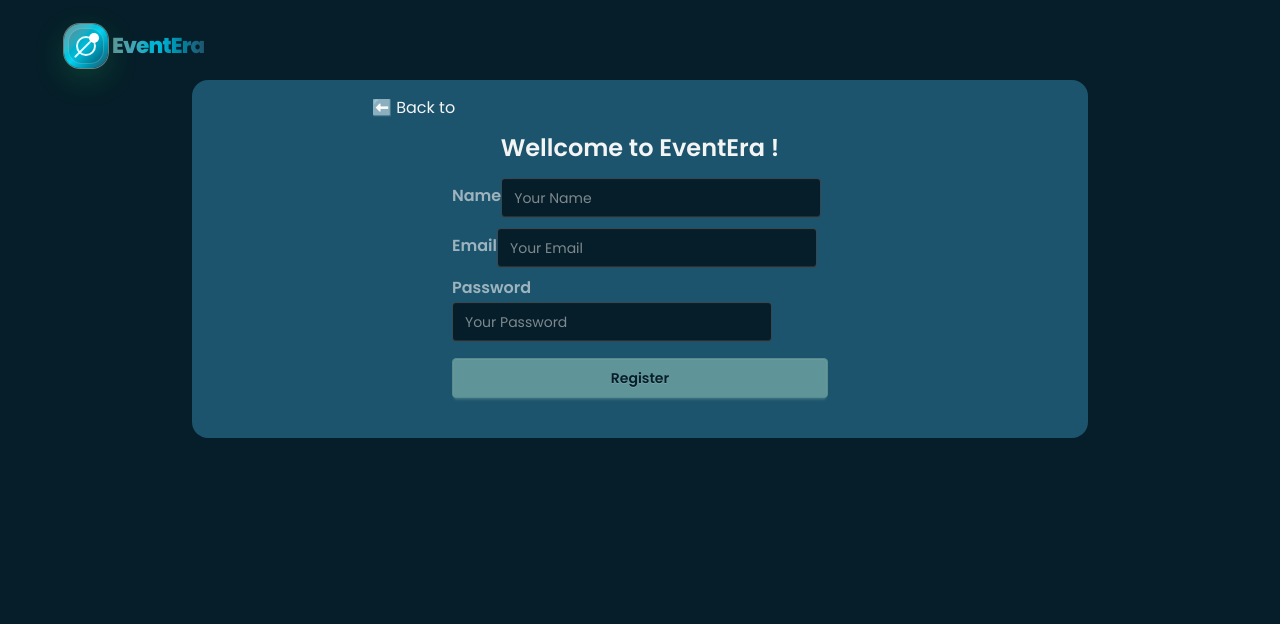
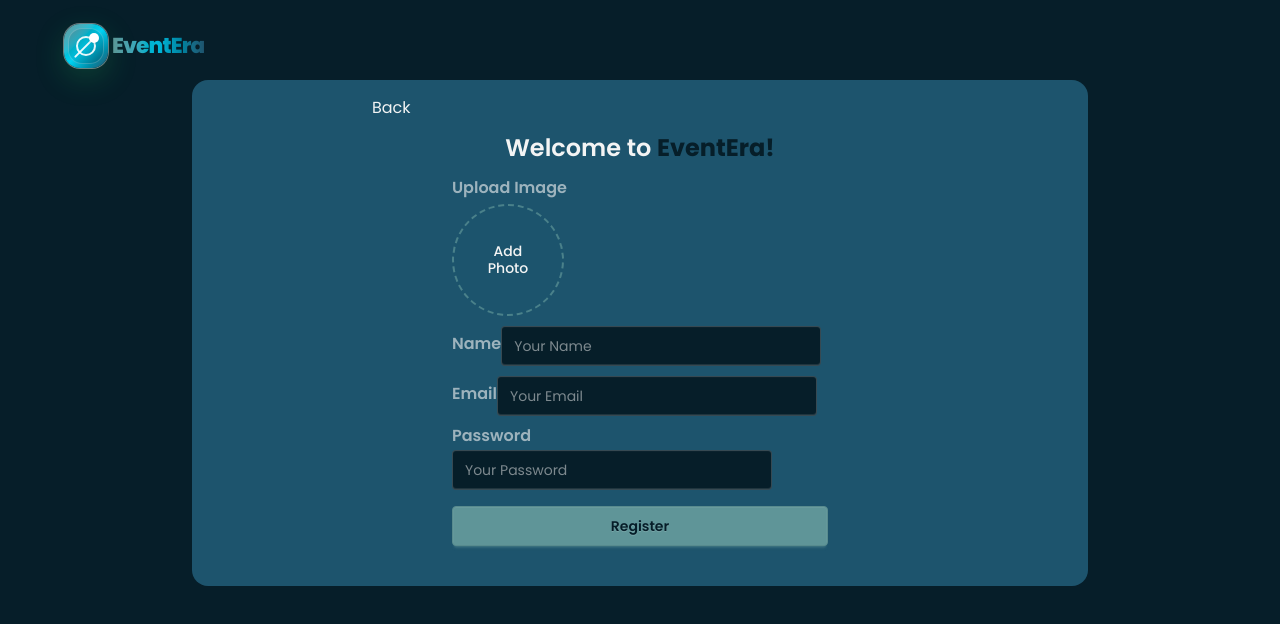
Before and after one commit to Rumon-Ghosh/event-frontend, a Next.js app: page /register in a window 1280 px wide. Shown: the top 624 px of the page. Built offline with nearby package versions, Linux system fonts and the light colour scheme.

Commit message:
added the register form with credintial

```diff
--- a/package.json
+++ b/package.json
@@ -9,6 +9,7 @@
     "lint": "eslint"
   },
   "dependencies": {
+    "axios": "^1.13.6",
     "next": "16.2.0",
     "react": "19.2.4",
     "react-dom": "19.2.4",
--- a/src/app/(auth)/register/page.tsx
+++ b/src/app/(auth)/register/page.tsx
@@ -4,7 +4,7 @@
 const RegisterPage = () => {
   return (
     <div className='flex flex-col items-center justify-center bg-base-200 text-base-content max-w-4xl mx-auto p-10 my-3 rounded-2xl'>
-      <h2 className='text-2xl font-semibold my-3'>Wellcome to EventEra !</h2>
+      <h2 className='text-2xl font-semibold my-3'>Welcome to <span className='text-base-100 font-bold'>EventEra!</span></h2>
       <RegisterForm></RegisterForm>
     </div>
   );
--- a/src/components/form/RegisterForm.tsx
+++ b/src/components/form/RegisterForm.tsx
@@ -1,55 +1,162 @@
 "use client";
 
+import uploadImage from "@/utils/uploadImage";
 import { useRouter } from "next/navigation";
 import { useForm } from "react-hook-form";
+import { useState } from "react";
 
 type Inputs = {
   name: string;
   email: string;
   password: string;
-  image: string;
-}
+  image: FileList;
+};
 
 const RegisterForm = () => {
+  const [isRegistering, setIsRegistering] = useState(false);
+  const [errorMsg, setErrorMsg] = useState("");
   const router = useRouter();
 
-  const { register, handleSubmit, formState: { errors } } = useForm<Inputs>();
+  const {
+    register,
+    handleSubmit,
+    formState: { errors },
+  } = useForm<Inputs>();
 
-  const handleRegister = (data: Inputs): void => {
-    console.log(data)
-  }
+  const handleRegister = async (data: Inputs): Promise<void> => {
+    const { name, email, password, image } = data;
+    const imageFile = image?.[0];
+
+    if (!imageFile) {
+      setErrorMsg("Image is required");
+      return;
+    }
+
+    try {
+      setIsRegistering(true);
+      setErrorMsg("");
+
+      // 1. Upload image to get URL
+      const uploadedImageUrl = await uploadImage(imageFile);
+      if (!uploadedImageUrl) {
+        setErrorMsg("Failed to upload image. Please try again.");
+        setIsRegistering(false);
+        return;
+      }
+
+      // 2. Register User
+      const registerData = {
+        name,
+        email,
+        password,
+        image: uploadedImageUrl,
+      };
+
+      const response = await fetch("http://localhost:5000/api/v1/users/register", {
+        method: "POST",
+        headers: { "Content-Type": "application/json" },
+        body: JSON.stringify(registerData),
+      });
+
+      const result = await response.json();
+
+      if (result.success) {
+        // Redirect to login or home
+        router.push("/"); // adjust based on your app's routes
+      } else {
+        setErrorMsg(result.message || "Registration failed");
+      }
+    } catch (err: any) {
+      setErrorMsg(err.message || "An unexpected error occurred");
+    } finally {
+      setIsRegistering(false);
+    }
+  };
 
   return (
     <div className="relative">
       <button
+        type="button"
         className="absolute -top-20 -left-20 cursor-pointer"
-        onClick={() => router.back()}>
-       ⬅️ Back to
+        onClick={() => router.back()}
+      >
+        Back
       </button>
-      <form
-        onSubmit={handleSubmit(handleRegister)}
-        className="space-y-2">
-        {/* <div>
-          <label className="label font-semibold" htmlFor="file">Upload Image</label>
-          <input className="file mt-0.5" placeholder="Profile Image" type="file" id="file" />
-        </div> */}
+      <form onSubmit={handleSubmit(handleRegister)} className="space-y-2">
         <div>
-          <label className="label font-semibold" htmlFor="name">Name</label>
-          <input className="input mt-0.5" placeholder="Your Name" type="text" id="name" {...register("name",  { required: true })} />
-          {errors.name && <p className="text-sm mt-px">Name field is required</p>}
+          <label className="label font-semibold" htmlFor="file">
+            Upload Image
+          </label>
+          <label
+            htmlFor="file"
+            className="mt-1 flex h-28 w-28 cursor-pointer items-center justify-center rounded-full border-2 border-dashed border-primary/70 bg-secondary/20 text-center text-sm font-medium text-base-content transition hover:border-primary hover:bg-secondary/30"
+          >
+            <span className="px-4 leading-tight">
+              Add
+              <br />
+              Photo
+            </span>
+          </label>
+          <input
+            className="hidden"
+            placeholder="Profile Image"
+            type="file"
+            id="file"
+            accept="image/*"
+            {...register("image", { required: true })}
+          />
         </div>
         <div>
-          <label className="label font-semibold" htmlFor="email">Email</label>
-          <input className="input mt-0.5" placeholder="Your Email" type="email" id="email" {...register("email", { required: true })} />
-          {errors.email && <p className="text-sm mt-px">Email field is required</p>}
+          <label className="label font-semibold" htmlFor="name">
+            Name
+          </label>
+          <input
+            className="input mt-0.5"
+            placeholder="Your Name"
+            type="text"
+            id="name"
+            {...register("name", { required: true })}
+          />
+          {errors.name && <p className="mt-px text-sm">Name field is required</p>}
         </div>
         <div>
-          <label className="label font-semibold" htmlFor="password">Password</label>
-          <input className="input mt-0.5" placeholder="Your Password" type="password" id="password" {...register("password", {required: true})} />
-          {errors.password && <p className="text-sm mt-px">Password field is required</p>}
+          <label className="label font-semibold" htmlFor="email">
+            Email
+          </label>
+          <input
+            className="input mt-0.5"
+            placeholder="Your Email"
+            type="email"
+            id="email"
+            {...register("email", { required: true })}
+          />
+          {errors.email && (
+            <p className="mt-px text-sm">Email field is required</p>
+          )}
+        </div>
+        <div>
+          <label className="label font-semibold" htmlFor="password">
+            Password
+          </label>
+          <input
+            className="input mt-0.5"
+            placeholder="Your Password"
+            type="password"
+            id="password"
+            {...register("password", { required: true })}
+          />
+          {errors.password && (
+            <p className="mt-px text-sm">Password field is required</p>
+          )}
         </div>
         <div className="mt-4">
-          <input className="btn btn-primary w-full" type="submit" value="Register" />
+          {errorMsg && <p className="mb-2 text-sm text-red-500">{errorMsg}</p>}
+          <input
+            className="btn btn-primary w-full"
+            type="submit"
+            value={isRegistering ? "Registering..." : "Register"}
+            disabled={isRegistering}
+          />
         </div>
       </form>
     </div>
--- /dev/null
+++ b/src/hooks/useAxiosPublic.tsx
@@ -0,0 +1,15 @@
+import axios from 'axios';
+
+const instance = axios.create({
+  baseURL: process.env.NEXT_PUBLIC_API_BASE_URL,
+  headers: {
+    'Content-Type': 'application/json',
+  },
+  withCredentials: true, // Include cookies for cross-origin requests
+})
+
+const useAxiosPublic = () => {
+  return instance;
+};
+
+export default useAxiosPublic;
--- /dev/null
+++ b/src/utils/uploadImage.tsx
@@ -0,0 +1,24 @@
+import axios from "axios";
+
+const uploadImage = async (imageFile: File): Promise<string | null> => {
+  const formData = new FormData();
+  formData.append("image", imageFile);
+
+  try {
+    const response = await axios.post("http://localhost:5000/api/v1/upload", formData, {
+      headers: {
+        "Content-Type": "multipart/form-data",
+      },
+    });
+
+    if (response.data.success) {
+      return response.data.data.url;
+    }
+    return null;
+  } catch (error) {
+    console.error("Image upload failed", error);
+    return null;
+  }
+};
+
+export default uploadImage;
```
Also changed, not shown: 2 other files (tests, documents, lock files or other folders).
